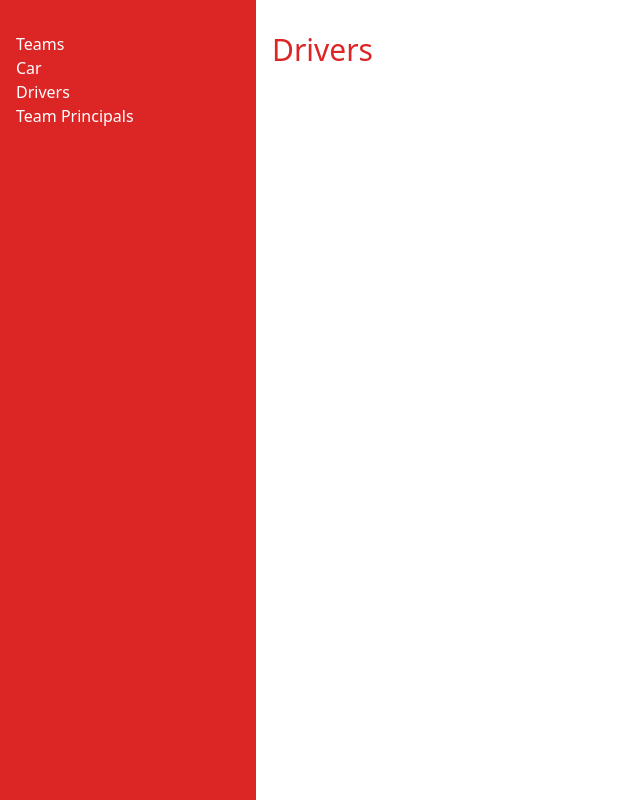
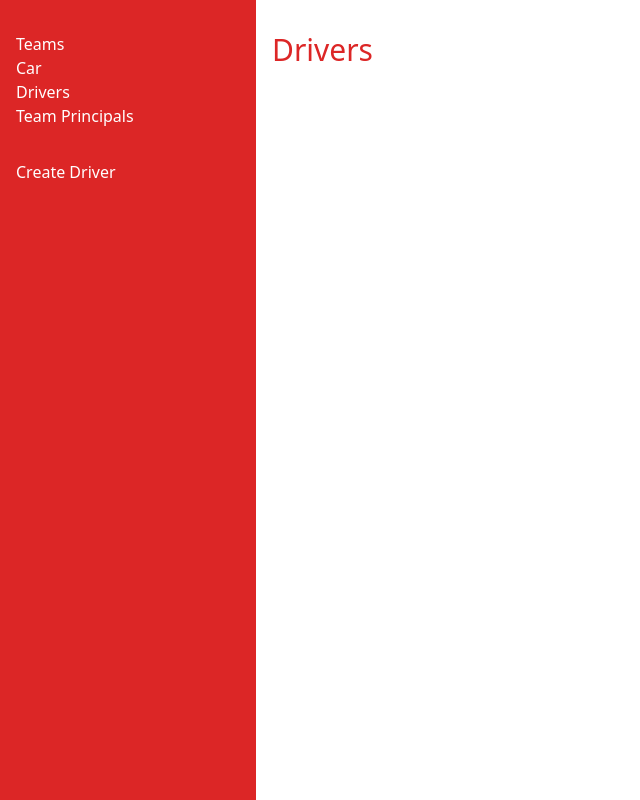
Before and after one commit to hripple46/F1-Inventory, a Node server app: page /driver in a window 1280 px wide. Shown: the whole page, without its empty margins (0-640 px from the left). Run offline with Node 20, Linux system fonts and the light colour scheme; data that the repository does not hold is empty; style sheets or scripts are compiled from the project's sources; some libraries are stand-ins or nearby versions.

Commit message:
added driver create form that gets form and posts

```diff
--- a/Controller/driverController.js
+++ b/Controller/driverController.js
@@ -1,4 +1,5 @@
 const asyncHandler = require("express-async-handler");
+const { body, validationResult } = require("express-validator");
 const Driver = require("../models/driver");
 
 exports.driver_list = asyncHandler(async (req, res, next) => {
@@ -15,3 +16,37 @@ exports.driver_details = asyncHandler(async (req, res, next) => {
     driver_details: Driver_Details,
   });
 });
+
+exports.driver_create_get = (req, res, next) => {
+  res.render("driver_form", { title: "Create Driver" });
+};
+
+exports.driver_create_post = [
+  body("name", "Driver name must contain at least 3 characters")
+    .trim()
+    .isLength({ min: 3 })
+    .escape(),
+
+  asyncHandler(async (req, res, next) => {
+    const errors = validationResult(req);
+
+    const driver = new Driver({ name: req.body.name });
+
+    if (!errors.isEmpty()) {
+      res.render("driver_form", {
+        title: "Create Driver",
+        driver,
+        errors: errors.array(),
+      });
+      return;
+    } else {
+      const driverExists = await Driver.findOne({ name: req.body.name }).exec();
+      if (driverExists) {
+        res.redirect(driverExists.url);
+      } else {
+        await driver.save();
+        res.redirect(driver.url);
+      }
+    }
+  }),
+];
--- a/package.json
+++ b/package.json
@@ -11,8 +11,10 @@
     "debug": "~2.6.9",
     "dotenv": "^16.0.3",
     "ejs": "^3.1.9",
+    "ejs-lint": "^2.0.0",
     "express": "~4.16.1",
     "express-async-handler": "^1.2.0",
+    "express-validator": "^7.0.1",
     "http-errors": "~1.6.3",
     "mongodb": "^5.5.0",
     "mongoose": "^7.2.0",
--- a/routes/index.js
+++ b/routes/index.js
@@ -22,6 +22,9 @@ router.get("/car", car_controller.car_list);
 router.get("/car/:id", car_controller.car_details);
 
 router.get("/driver", driver_controller.driver_list);
+router.get("/driver/create", driver_controller.driver_create_get);
+
+router.post("/driver/create", driver_controller.driver_create_post);
 
 router.get("/driver/:id", driver_controller.driver_details);
 
--- a/views/sidebar.ejs
+++ b/views/sidebar.ejs
@@ -13,4 +13,9 @@
       <a href="/teamprincipal">Team Principals</a>
     </li>
   </ul>
+  <ul class="ml-4 mt-8">
+    <li>
+      <a href="/driver/create">Create Driver</a>
+    </li>
+  </ul>
 </aside>
```
Also changed, not shown: views/driver_form.ejs (added, +18 -0 lines), 1 other file.
